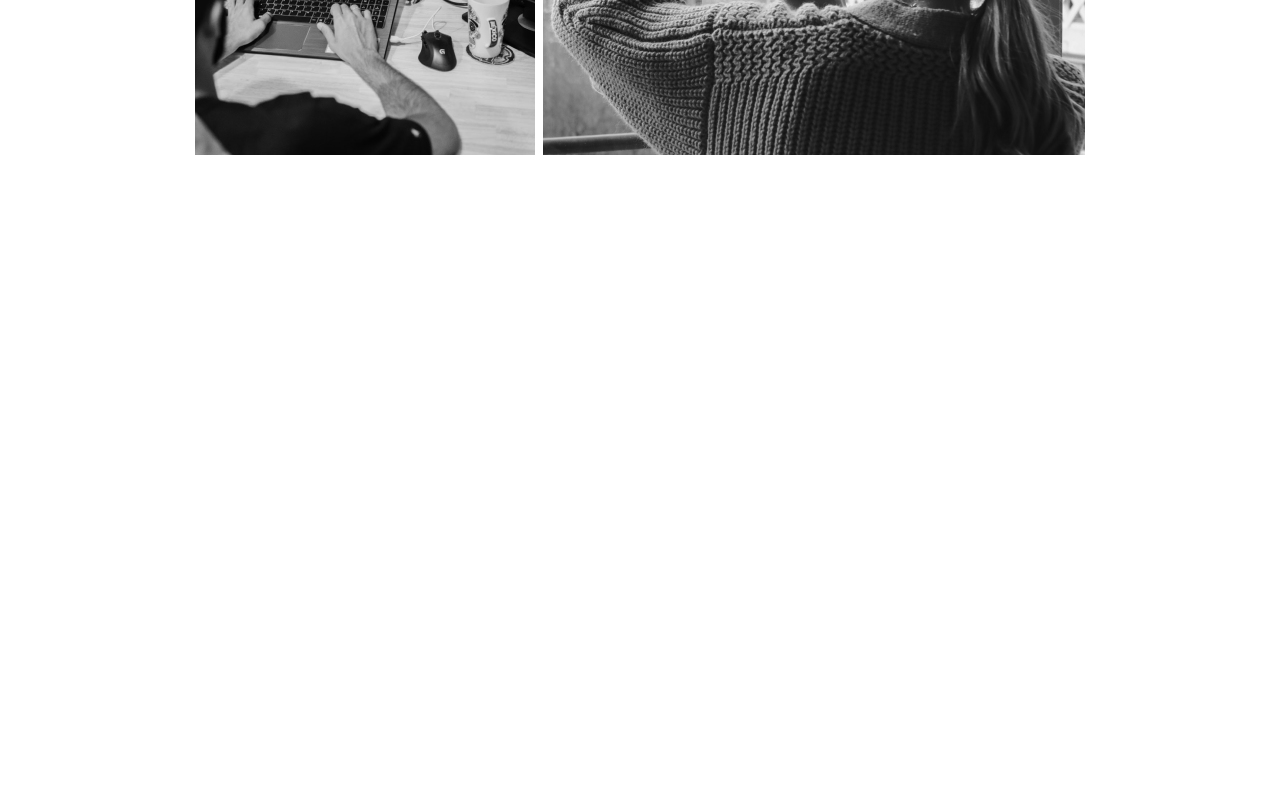
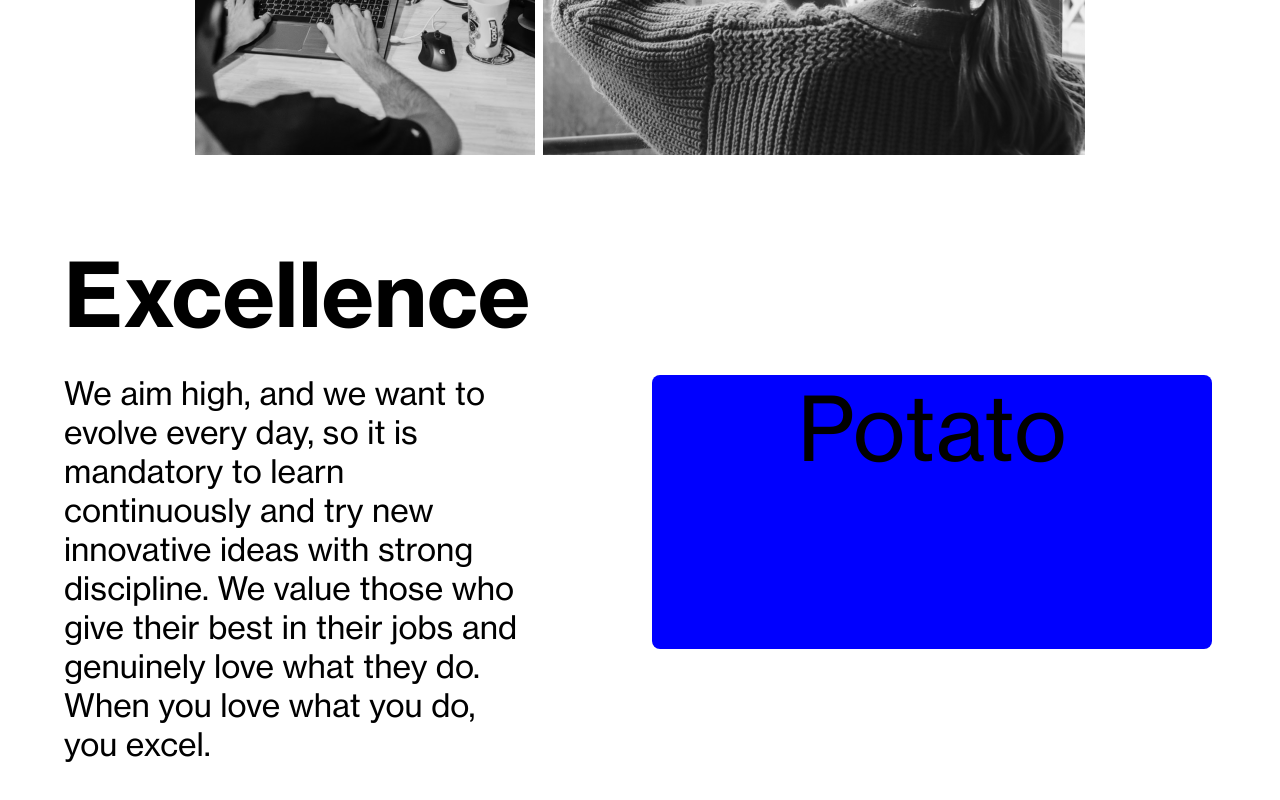
Before and after one commit to alexandreohara/brainn-lp, a React (Create React App) app: page /about-us in a window 1280 px wide. Shown: the part 1393-2193 px from the top of the page. Before the commit the page ends 1552 px from the top, so only its background shows below. Built offline with nearby package versions, Linux system fonts and the light colour scheme; a small style sheet from the web is missing.

Commit message:
Add two column content

```diff
--- a/src/pages/AboutUs.tsx
+++ b/src/pages/AboutUs.tsx
@@ -8,16 +8,21 @@ import ProductCanvasPhoto from 'assets/images/ProductCanvasPhoto.png';
 import ProductCanvasZoomed from 'assets/images/ProductCanvasZoomed.png';
 import WritingWallPostitPhoto from 'assets/images/WritingWallPostitPhoto.png';
 import WritingWallPostitZoomed from 'assets/images/WritingWallPostitZoomed.png';
+import { Col, Row } from 'react-flexbox-grid';
 
 const StyledHeader = styled.div`
   margin: 80px 288px 37px;
   text-align: center;
 
   @media (max-width: 1209px) {
-    margin: 80px 240px 37px;
+    margin: 80px 200px 37px;
   }
 
-  @media (max-width: 898px) {
+  @media (max-width: 950px) {
+    margin: 80px 100px 37px;
+  }
+
+  @media (max-width: 767px) {
     margin: 80px 16px 37px;
   }
 `;
@@ -26,7 +31,7 @@ const StyledHeaderTitle = styled.div`
   font-size: 88px;
   font-weight: bold;
 
-  @media (max-width: 898px) {
+  @media (max-width: 767px) {
     font-size: 40px;
   }
 `;
@@ -35,7 +40,7 @@ const StyledHeaderText = styled.div`
   font-size: 36px;
   padding-top: 32px;
 
-  @media (max-width: 898px) {
+  @media (max-width: 767px) {
     font-size: 24px;
   }
 `;
@@ -120,6 +125,49 @@ const StyledWritingWallPostitZoomed = styled.img`
   }
 `;
 
+const StyledContent = styled.div`
+  margin: 80px 64px;
+
+  @media (max-width: 898px) {
+    margin: 40px 16px;
+  }
+`;
+
+const StyledContentTitle = styled.div`
+  font-size: 88px;
+  font-weight: bold;
+
+  @media (max-width: 767px) {
+    font-size: 40px;
+  }
+`;
+
+const StyledContentText = styled.div`
+  font-size: 32px;
+  margin-top: 24px;
+  margin-right: 100px;
+
+  @media (max-width: 767px) {
+    margin-right: 0;
+    font-size: 24px;
+  }
+`;
+
+const StyledCardWrapper = styled.div`
+  display: flex;
+  justify-content: center;
+`;
+
+const StyledCard = styled.div`
+  border-radius: 8px;
+  margin-top: 136px;
+  background-color: blue;
+  font-size: 88px;
+  height: 274px;
+  width: 560px;
+  text-align: center;
+`;
+
 const AboutUs = () => {
   return (
     <>
@@ -167,6 +215,25 @@ const AboutUs = () => {
           alt={'writing-wall-postit-zoomed'}
         />
       </StyledPhotosRow>
+
+      <StyledContent>
+        <Row center={'xs'} start={'md'}>
+          <Col sm={12} md={6}>
+            <StyledContentTitle>Excellence</StyledContentTitle>
+            <StyledContentText>
+              We aim high, and we want to evolve every day, so it is mandatory
+              to learn continuously and try new innovative ideas with strong
+              discipline. We value those who give their best in their jobs and
+              genuinely love what they do. When you love what you do, you excel.
+            </StyledContentText>
+          </Col>
+          <Col md={6} className={'hidden-xs hidden-sm'}>
+            <StyledCardWrapper>
+              <StyledCard>Potato</StyledCard>
+            </StyledCardWrapper>
+          </Col>
+        </Row>
+      </StyledContent>
     </>
   );
 };
```
Also changed, not shown: src/assets/images/ThiagoSantos.png (added).
